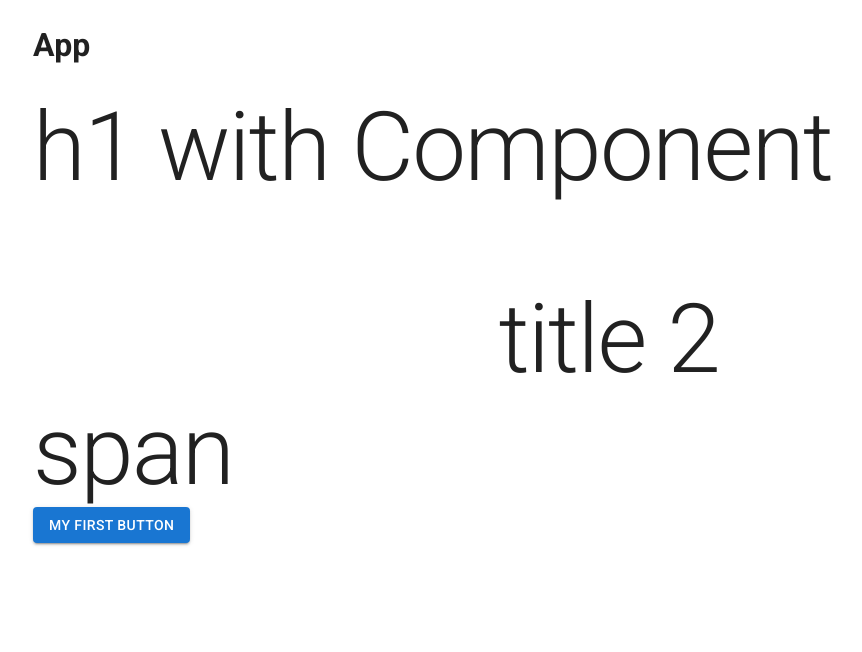
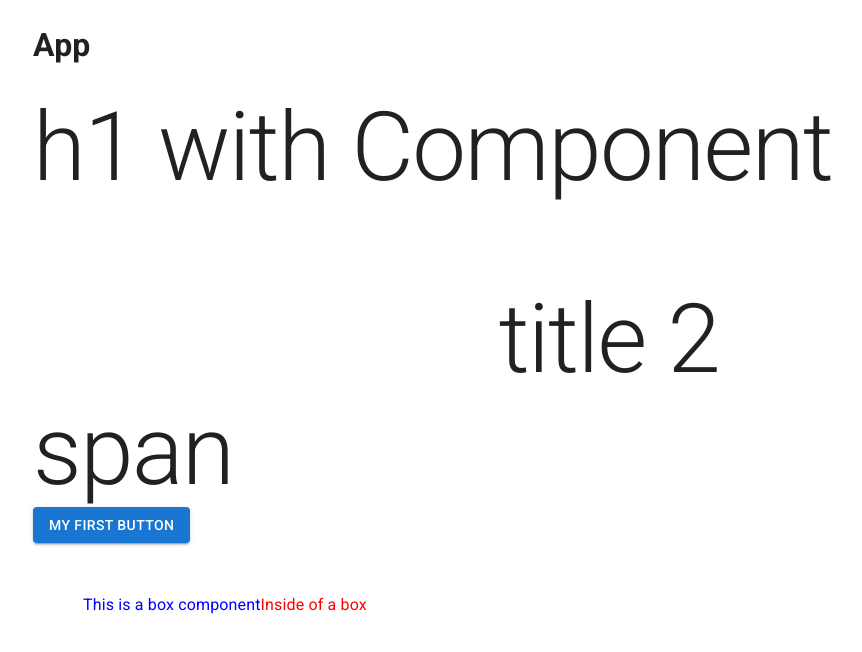
Before and after one commit to EmmanuelORivera/material-ui-react, a React (Vite) app: page / in a window 1280 px wide. Shown: the top 652 px of the page, without its empty margins (31-893 px from the left). Built offline with nearby package versions, Linux system fonts and the light colour scheme.

Commit message:
feat: Box example

```diff
--- a/src/App.tsx
+++ b/src/App.tsx
@@ -1,4 +1,5 @@
-import { Button, Container, Typography } from '@mui/material'
+import { Box, Button, Container, Typography } from '@mui/material'
+import { blue, red } from '@mui/material/colors'
 
 const App = () => {
   return (
@@ -13,6 +14,13 @@ const App = () => {
       </Typography>
       <br />
       <Button variant="contained">My first button</Button>
+
+      <Box sx={{ padding: '50px', color: 'blue' }}>
+        This is a box component
+        <Box color="red" component="span">
+          Inside of a box
+        </Box>
+      </Box>
     </Container>
   )
 }
```
